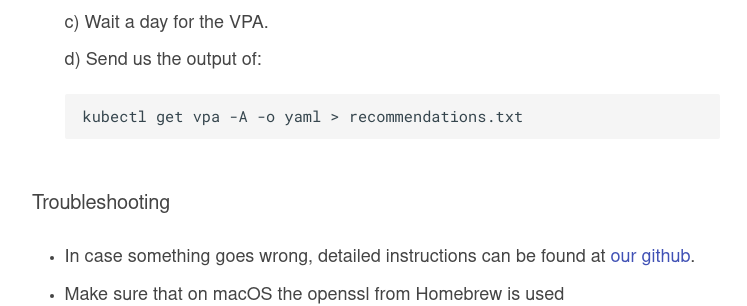
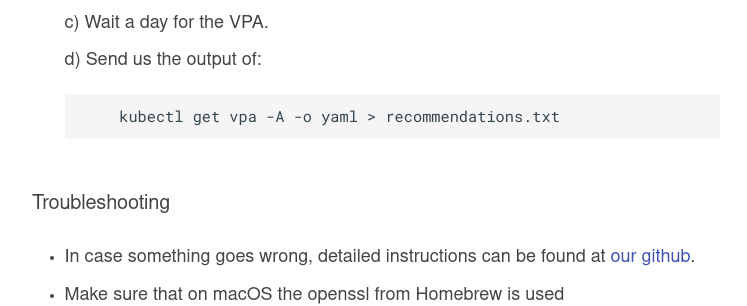
Before and after one commit to castai/docs, an MkDocs documentation site: the page built from docs/guides/vpa.md, in a window 1280 px wide. Shown: the part 1889-2195 px from the top of the page, without its empty margins (264-1011 px from the left). Built offline with MkDocs 1.6.1 and Material for MkDocs 9.7.7, drawn with Linux system fonts in a browser that asks for light colours; some web fonts are replaced; some of the changed text lies outside the part shown.

````diff
--- a/docs/guides/vpa.md
+++ b/docs/guides/vpa.md
@@ -34,11 +34,13 @@ Run `kubectl top nodes` to check if metrics server was installed successfully
 3. Vertical Pod Autoscaler installed
 
     a)
+
     ```
     git clone https://github.com/kubernetes/autoscaler.git
     ```
 
     b) Install VPA:
+
     ```
     cd vertical-pod-autoscaler
     ./hack/vpa-up.sh
@@ -53,9 +55,10 @@ Run `kubectl top nodes` to check if metrics server was installed successfully
     c) Wait a day for the VPA.
 
     d) Send us the output of:
-        ```
+
+    ```
         kubectl get vpa -A -o yaml > recommendations.txt
-        ```
+    ```
 
 ### Troubleshooting
 
@@ -172,4 +175,4 @@ spec:
 
 ## Resources
 
-**VPA definitive guide:** https://povilasv.me/vertical-pod-autoscaling-the-definitive-guide/
+[VPA definitive guide](https://povilasv.me/vertical-pod-autoscaling-the-definitive-guide/)
````
